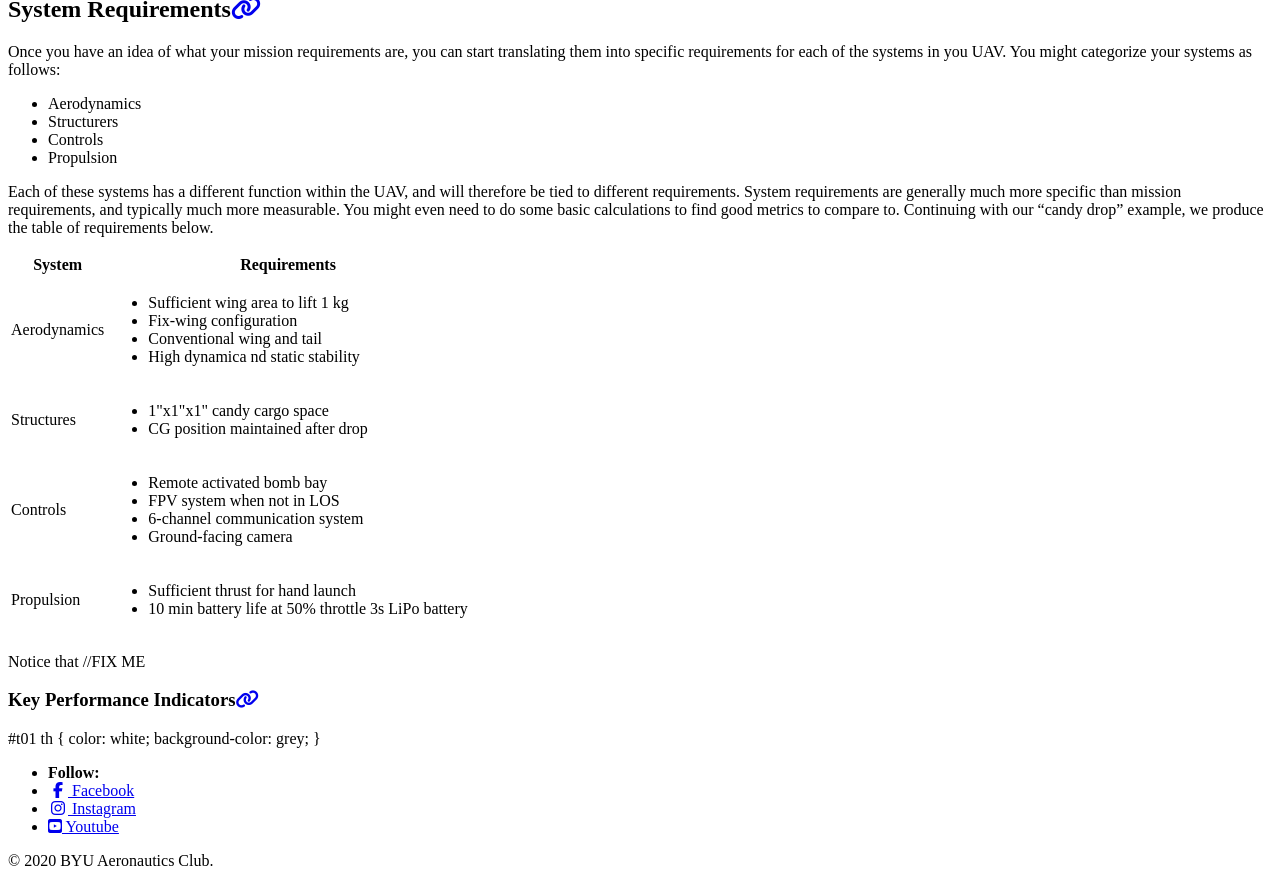
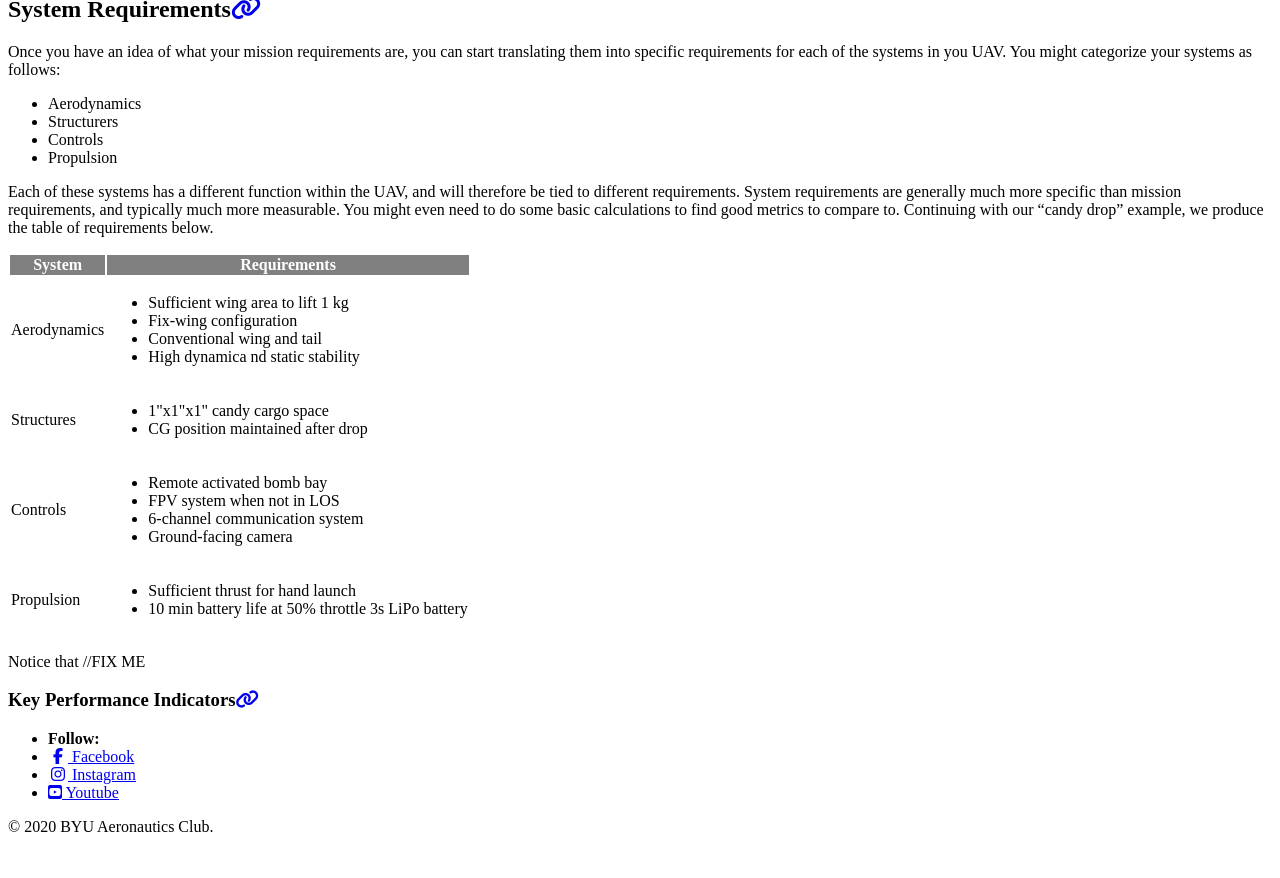
Before and after one commit to BYU-Aeronautics-Club/BYUAeronauticsClub.github.io, a Jekyll site: the page built from _pages/fundamentals/designtools/definingrequirements.md, in a window 1280 px wide, cut to the strip 1549-2427 px from the top of the page. Built offline with Jekyll 4.4.1, drawn with Linux system fonts in a browser that asks for light colours; cached includes are drawn as plain includes; nearby versions of some CDN libraries; after the commit the page ends 2393 px from its top, so only the background shows below that.

Commit message:
Trying again

```diff
--- a/_pages/fundamentals/designtools/definingrequirements.md
+++ b/_pages/fundamentals/designtools/definingrequirements.md
@@ -36,7 +36,12 @@ Once you have an idea of what your mission requirements are, you can start trans
 + Propulsion
 
 Each of these systems has a different function within the UAV, and will therefore be tied to different requirements. System requirements are generally much more specific than mission requirements, and typically much more measurable. You might even need to do some basic calculations to find good metrics to compare to. Continuing with our "candy drop" example, we produce the table of requirements below.
-<table id="t01">
+
+<style type="text/css">
+    table th {background-color:grey; color:white;}
+</style>
+
+<table>
     <tbody>
         <tr>
             <th>System</th>
@@ -95,9 +100,3 @@ Each of these systems has a different function within the UAV, and will therefor
 Notice that //FIX ME
 
 ### Key Performance Indicators
-
-
-#t01 th {
-    color: white;
-    background-color: grey;
-}
```
